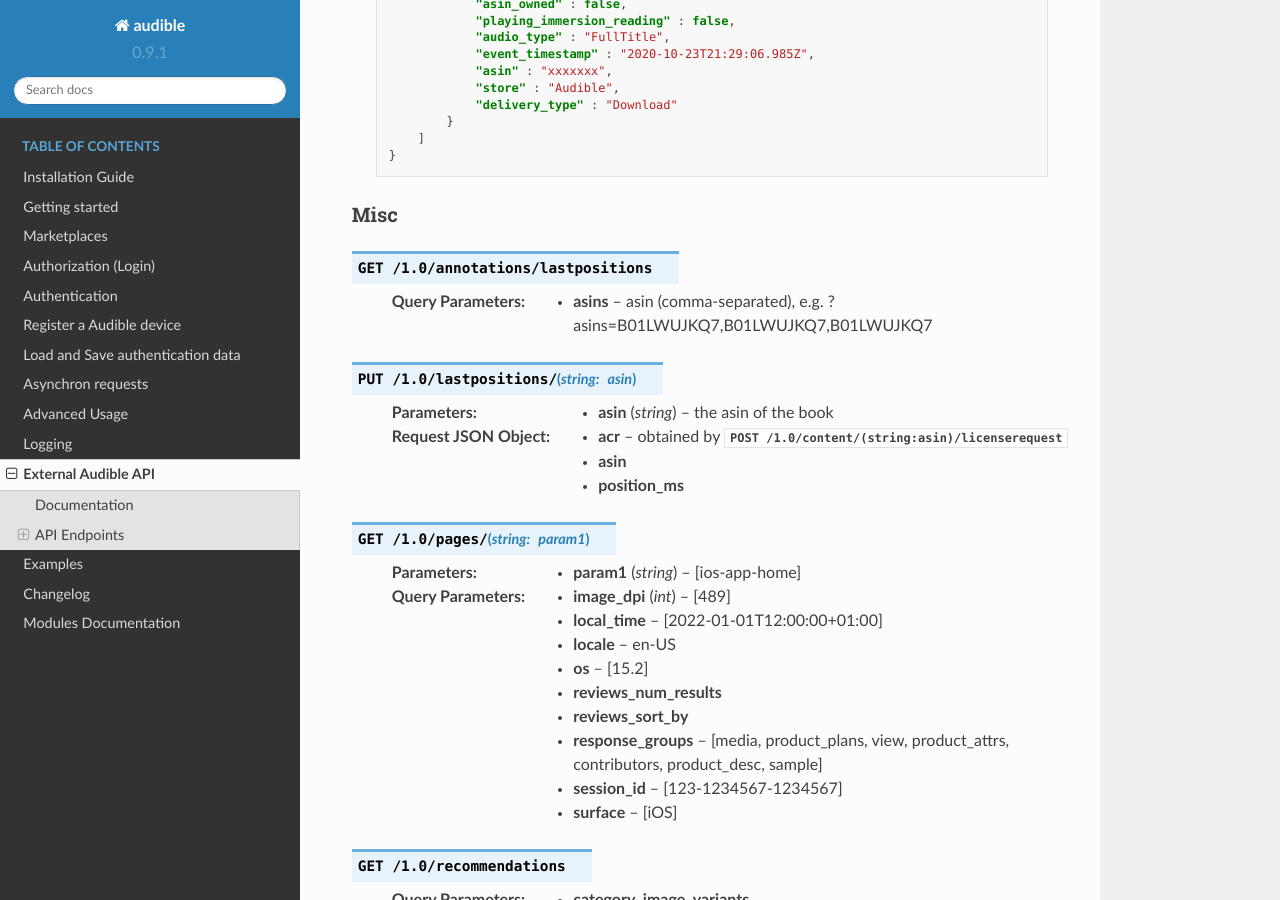
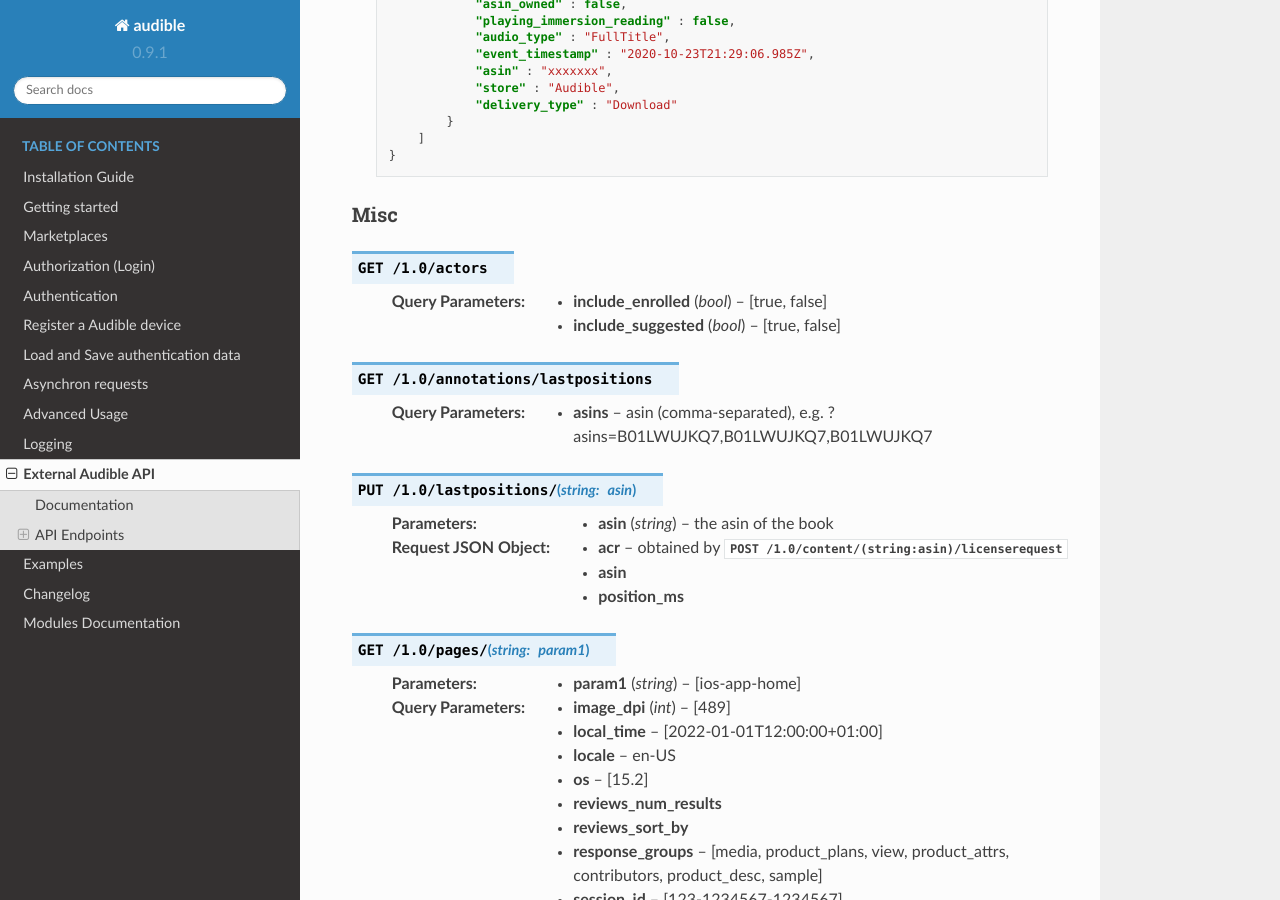
Before and after one commit to mkb79/Audible, a Sphinx documentation site: the page built from docs/source/misc/external_api.rst, in a window 1280 px wide and 900 px high, scrolled down 12159 px. Built offline with Sphinx 7.4.7 and the Read the Docs theme 2.0.0, drawn with Linux system fonts in a browser that asks for light colours.

Commit message:
Add new API endpoint for actors (#507)

```diff
--- a/docs/source/misc/external_api.rst
+++ b/docs/source/misc/external_api.rst
@@ -554,6 +554,11 @@ Stats
 Misc
 -----
 
+.. http:get:: /1.0/actors
+
+   :query bool include_enrolled: [true, false]
+   :query bool include_suggested: [true, false]
+
 .. http:get:: /1.0/annotations/lastpositions
 
    :query asins: asin (comma-separated), e.g. ?asins=B01LWUJKQ7,B01LWUJKQ7,B01LWUJKQ7
```
